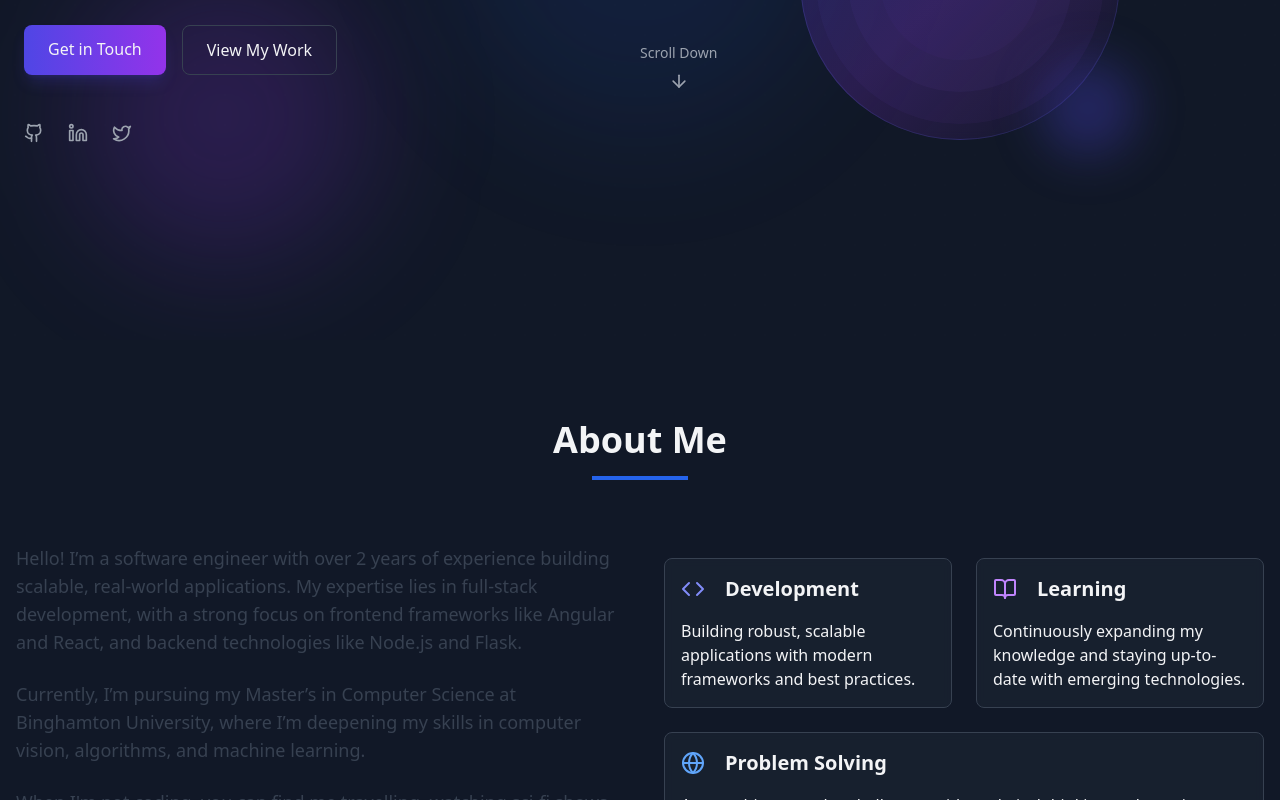
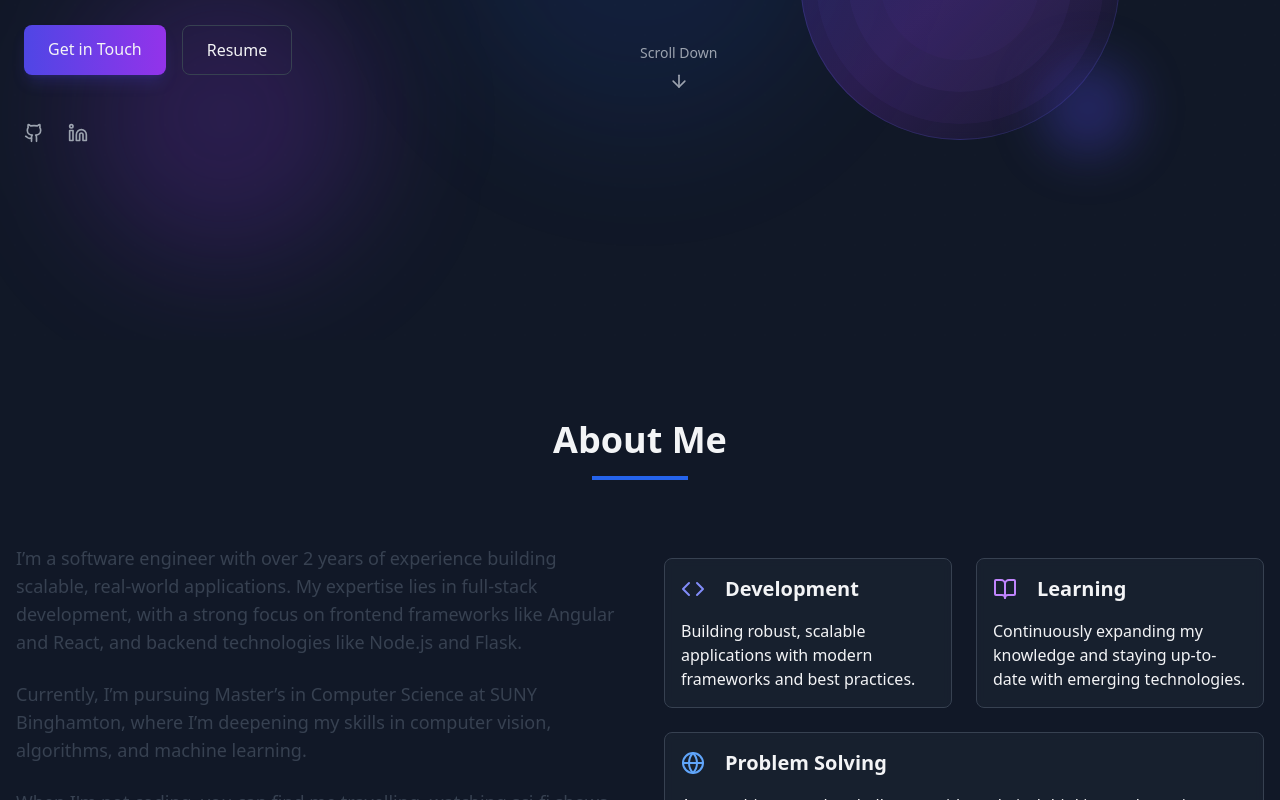
Before and after one commit to amaldevcm/Portfolio, a React (Vite) app: page / in a window 1280 px wide. Shown: the part 460-1260 px from the top of the page. Built offline with nearby package versions, Linux system fonts and the light colour scheme.

Commit message:
Made changes to project and experience sections

```diff
--- a/src/components/AboutMe.tsx
+++ b/src/components/AboutMe.tsx
@@ -11,11 +11,12 @@ export default function AboutMe() {
                 <div className="flex flex-col md:flex-row gap-12 items-center">
                     <div className="w-full md:w-1/2">
                         <p className="text-lg mb-6 text-gray-700 dark:text-gray-300">
-                            Hello! I’m a software engineer with over 2 years of experience building scalable, real-world applications.
-                            My expertise lies in full-stack development, with a strong focus on frontend frameworks like Angular and React, and backend technologies like Node.js and Flask.
+                            I’m a software engineer with over 2 years of experience building scalable, real-world applications.
+                            My expertise lies in full-stack development, with a strong focus on frontend frameworks like Angular and React,
+                            and backend technologies like Node.js and Flask.
                         </p>
                         <p className="text-lg mb-6 text-gray-700 dark:text-gray-300">
-                            Currently, I’m pursuing my Master’s in Computer Science at Binghamton University,
+                            Currently, I’m pursuing Master’s in Computer Science at SUNY Binghamton,
                             where I’m deepening my skills in computer vision, algorithms, and machine learning.
                         </p>
                         <p className="text-lg text-gray-700 dark:text-gray-300">
--- a/src/components/Experience.tsx
+++ b/src/components/Experience.tsx
@@ -29,7 +29,7 @@ export function Experience() {
       company: 'Gofrugal Technologies',
       period: '2021 - 2023',
       type: 'job',
-      description: 'Developed and maintained the UI for Servquick, a POS web app for the restaurant industry, using Angular and AngularJS. Delivered key modules like Wastage Management, Offer Management, and customer-facing displays (KDS & CDS). Collaborated in Agile teams to ship features efficiently. Also contributed to Go-Contactless, a mobile app enabling waiterless restaurant ordering.',
+      description: 'Built 10+ core features for ServQuick POS, used by 2,000+ restaurants across India and Southeast Asia, including modules like Offer Management, Barcode Printing, and Inventory Wastage—reducing manual tasks by 25%. Led frontend optimizations that cut page load times by 40% on low-bandwidth networks. Collaborated cross-functionally in Agile sprints and co-developed Go-Contactless, powering 10,000+ safe, QR-based transactions during COVID-19.',
       technologies: ['Angular', 'Angular.js', 'Typescript', 'Javascript', 'HTML/CSS'],
     },{
       role: "Bachelor's Degree",
--- a/src/components/Footer.tsx
+++ b/src/components/Footer.tsx
@@ -1,5 +1,5 @@
-import React from 'react';
-import { GithubIcon, LinkedinIcon, TwitterIcon, ArrowUpIcon } from 'lucide-react';
+import { ArrowUpIcon } from 'lucide-react';
+
 export function Footer() {
   const scrollToTop = () => {
     window.scrollTo({
@@ -18,23 +18,6 @@ export function Footer() {
               Creating beautiful digital experiences.
             </p>
           </div>
-          <div className="flex items-center gap-6">
-            <a href="#" className="text-gray-400 hover:text-white transition-colors">
-              <GithubIcon size={20} />
-            </a>
-            <a href="#" className="text-gray-400 hover:text-white transition-colors">
-              <LinkedinIcon size={20} />
-            </a>
-            <a href="#" className="text-gray-400 hover:text-white transition-colors">
-              <TwitterIcon size={20} />
-            </a>
-          </div>
-        </div>
-        <div className="border-t border-gray-700 my-8"></div>
-        <div className="flex flex-col md:flex-row justify-between items-center">
-          <p className="text-gray-400 text-sm mb-4 md:mb-0">
-            © {new Date().getFullYear()} Portfolio. All rights reserved.
-          </p>
           <button onClick={scrollToTop} className="flex items-center gap-2 text-gray-400 hover:text-white transition-colors">
             Back to top
             <ArrowUpIcon size={16} />
--- a/src/components/HeroSection.tsx
+++ b/src/components/HeroSection.tsx
@@ -38,30 +38,24 @@ export function HeroSection() {
                 Get in Touch
               </a>
               <a
-                href="#experience"
+                href="https://drive.google.com/file/d/15ODzuyf2g8A-TGbwYDPO2Ejdhtlz8km1/view?usp=drive_link" target='blank'
                 className="px-6 py-3 border border-gray-700 hover:border-indigo-500 rounded-lg font-medium transition-all duration-300 group"
               >
-                View My Work
+                Resume
               </a>
             </div>
             <div className="flex items-center gap-6 pt-4">
               <a
-                href="#"
+                href="https://www.github.com/amaldevcm" target='blank'
                 className="text-gray-400 hover:text-white transition-colors"
               >
                 <GithubIcon size={20} />
               </a>
               <a
-                href="#"
+                href="https://www.linkedin.com/in/amaldevcm" target='blank'
                 className="text-gray-400 hover:text-white transition-colors"
               >
                 <LinkedinIcon size={20} />
-              </a>
-              <a
-                href="#"
-                className="text-gray-400 hover:text-white transition-colors"
-              >
-                <TwitterIcon size={20} />
               </a>
             </div>
           </div>
--- a/src/components/ProjectsSection.tsx
+++ b/src/components/ProjectsSection.tsx
@@ -15,7 +15,7 @@ export function ProjectsSection() {
     title: 'FlockFinder',
     category: 'web',
     image: 'https://github.com/user-attachments/assets/19d549dd-e8ab-4d7a-b851-b5037b3cca5f',
-    description: 'A user-friendly web application that helps users identify and learn about birds through image recognition. Built with Flask, HTML, and CSS, BirdWatcher leverages deep learning to classify bird species from uploaded images. Perfect for bird enthusiasts and curious observers alike.',
+    description: 'A user-friendly web application that helps users identify and learn about birds through image recognition. FlockFinder leverages deep learning to classify bird species from uploaded images.',
     technologies: ['Flask', 'Python', 'Scikit-learn', 'TensorFlow'],
     webLink: null,
     gitLink: "https://github.com/amaldevcm/FlockFinder"
@@ -23,7 +23,7 @@ export function ProjectsSection() {
     title: 'FarmGo App',
     category: 'app',
     image: 'https://images.unsplash.com/photo-1555421689-3f034debb7a6?ixlib=rb-4.0.3&ixid=M3wxMjA3fDB8MHxwaG90by1wYWdlfHx8fGVufDB8fHx8fA%3D%3D&auto=format&fit=crop&w=1470&q=80',
-    description: 'A productivity app that helps teams organize and track their tasks and projects.',
+    description: 'A mobile app to support farmers in achieving fair pricing for their agricultural produce by eliminating the need for middlemen and ensuring transparent transactions',
     technologies: ['Android Studio', 'Java', 'Firebase'],
     webLink: null,
     gitLink: "https://github.com/SibiChakravarthy7311/FarmGoApp"
```
